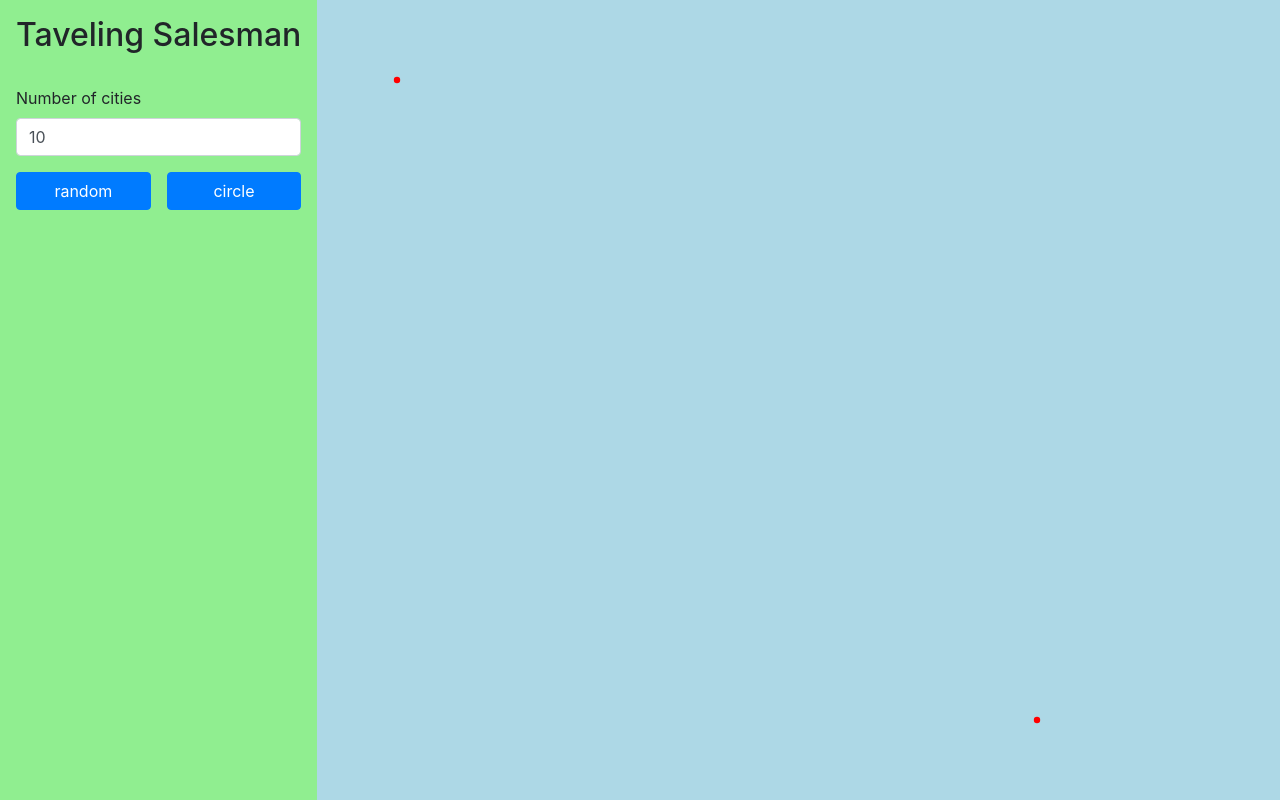
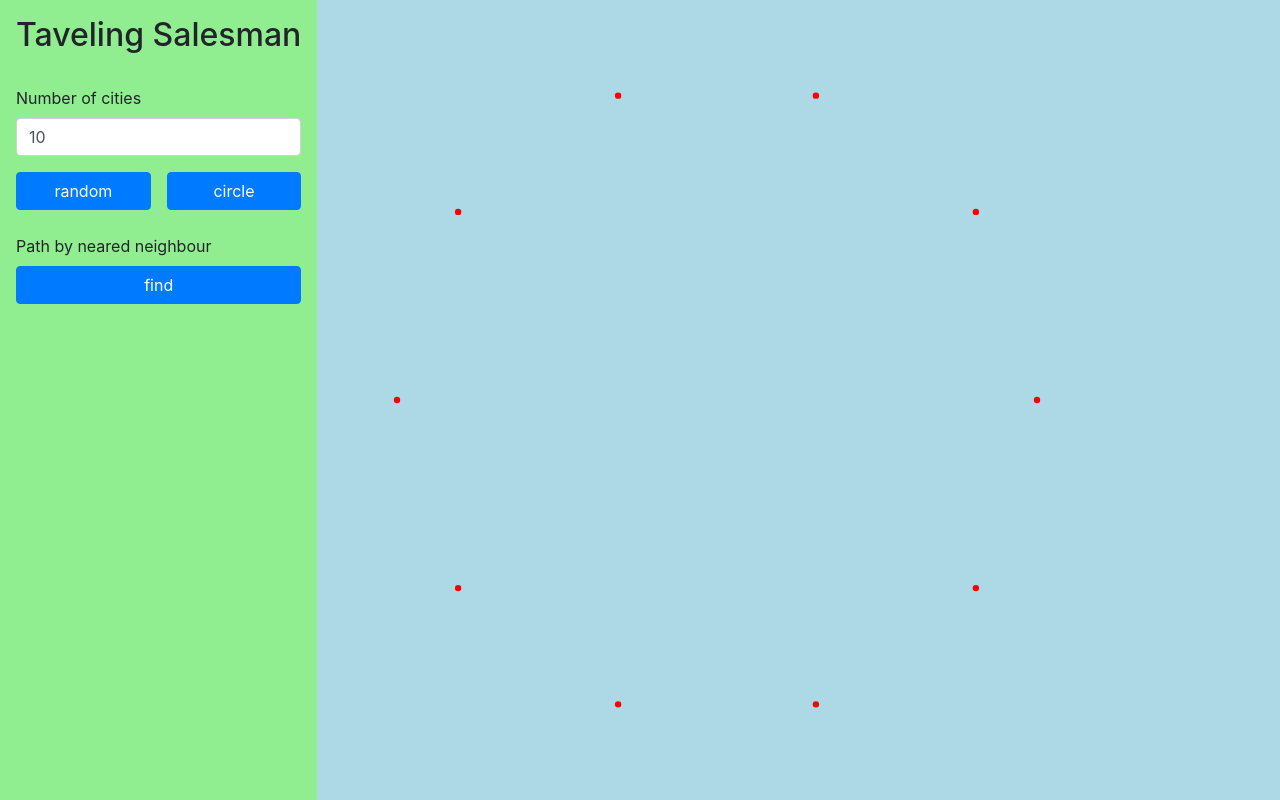
Before and after one commit to osi-oswald/ga-tsp, a React (Create React App) app: page / in a window 1280 px wide. Built offline with nearby package versions, Linux system fonts and the light colour scheme.

Commit message:
preparing for nearest neighbour

```diff
--- a/src/App.tsx
+++ b/src/App.tsx
@@ -33,6 +33,12 @@ const App = observer(({ state }: { state: RootState }) => (
           circle
         </Button>
       </div>
+      <br />
+      <FormLabel>Path by neared neighbour</FormLabel>
+      <div className="d-flex">
+        <Button className="flex-even">find</Button>
+      </div>
+      <br />
     </div>
     <div className={css.rightPane + ' p-5'}>
       <svg
--- a/src/state/RootState.ts
+++ b/src/state/RootState.ts
@@ -41,8 +41,12 @@ export function citiesInCircle(nrOfCities: number) {
 
 export class RootState {
   readonly scale: number = scale;
-  @observable cities: City[] = [{ x: 0, y: 0 }, { x: scale, y: scale }];
+  @observable cities: City[] = [];
   @observable nrOfCities: number = 10;
+
+  constructor() {
+    this.generateInCircle();
+  }
 
   @action
   generateByRandom() {
```
